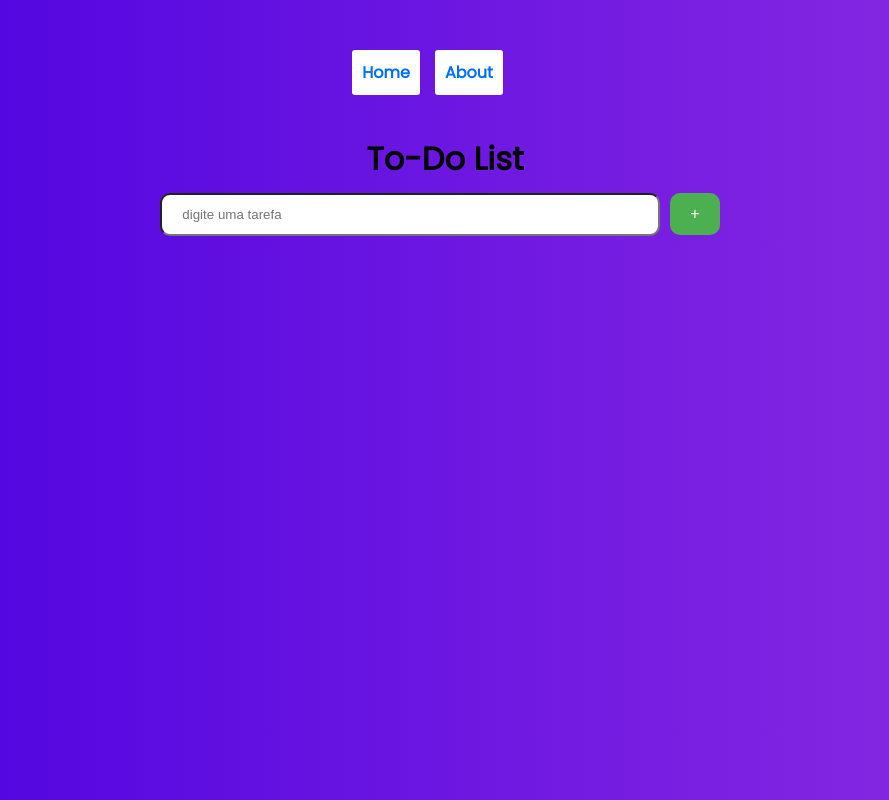
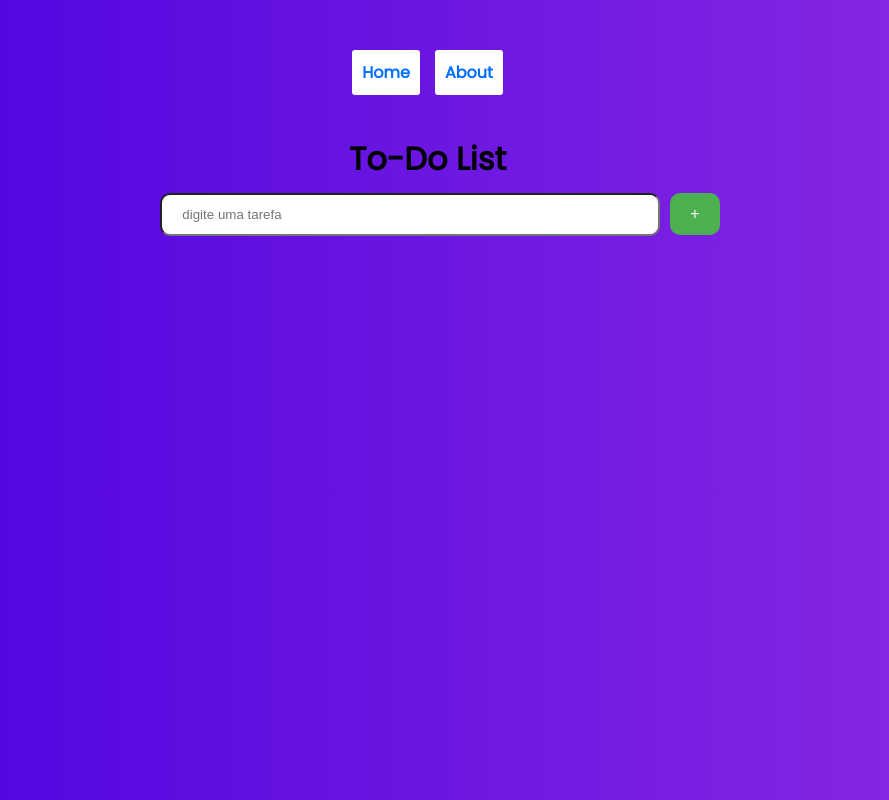
Before and after one commit to Alfredo-Neto/vue-todo-app, a Vue app: page /#/ in a window 1280 px wide. Shown: the whole page, without its empty margins (195-1084 px from the left). Built offline with nearby package versions, Linux system fonts and the light colour scheme; the HTML template or start-up script is replaced by a standard one.

Commit message:
aligned title

```diff
--- a/src/components/Todo-App.vue
+++ b/src/components/Todo-App.vue
@@ -100,4 +100,8 @@ button:hover {
   cursor: pointer;
 }
 
+#todo-app h1 {
+  margin-right: 35px;
+}
+
 </style>
```
